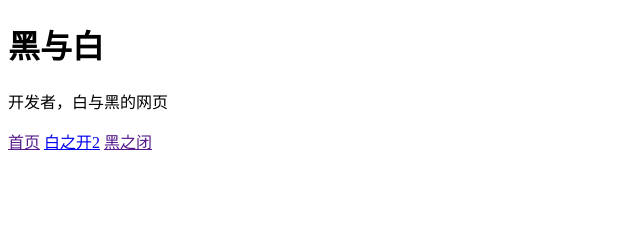
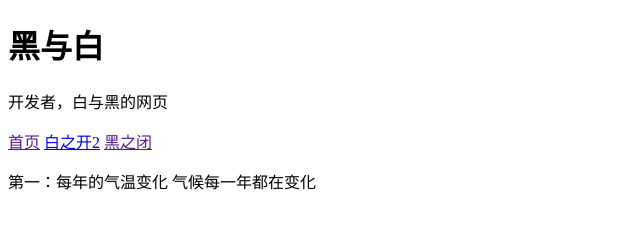
Before and after one commit to Terrell-ten/Terrell-ten.github.io, a plain HTML site: page index.html in a window 1280 px wide. Shown: the whole page, without its empty margins (0-640 px from the left). Drawn offline with Linux system fonts and the light colour scheme.

Commit message:
Update index.html

```diff
--- a/index.html
+++ b/index.html
@@ -18,7 +18,12 @@
 
 			<section>
 				<div class="banner">
+					<p>
+					第一：每年的气温变化
+						气候每一年都在变化
 
+
+					</p>
 				</div>
 			</section>
 			<footer>
```
